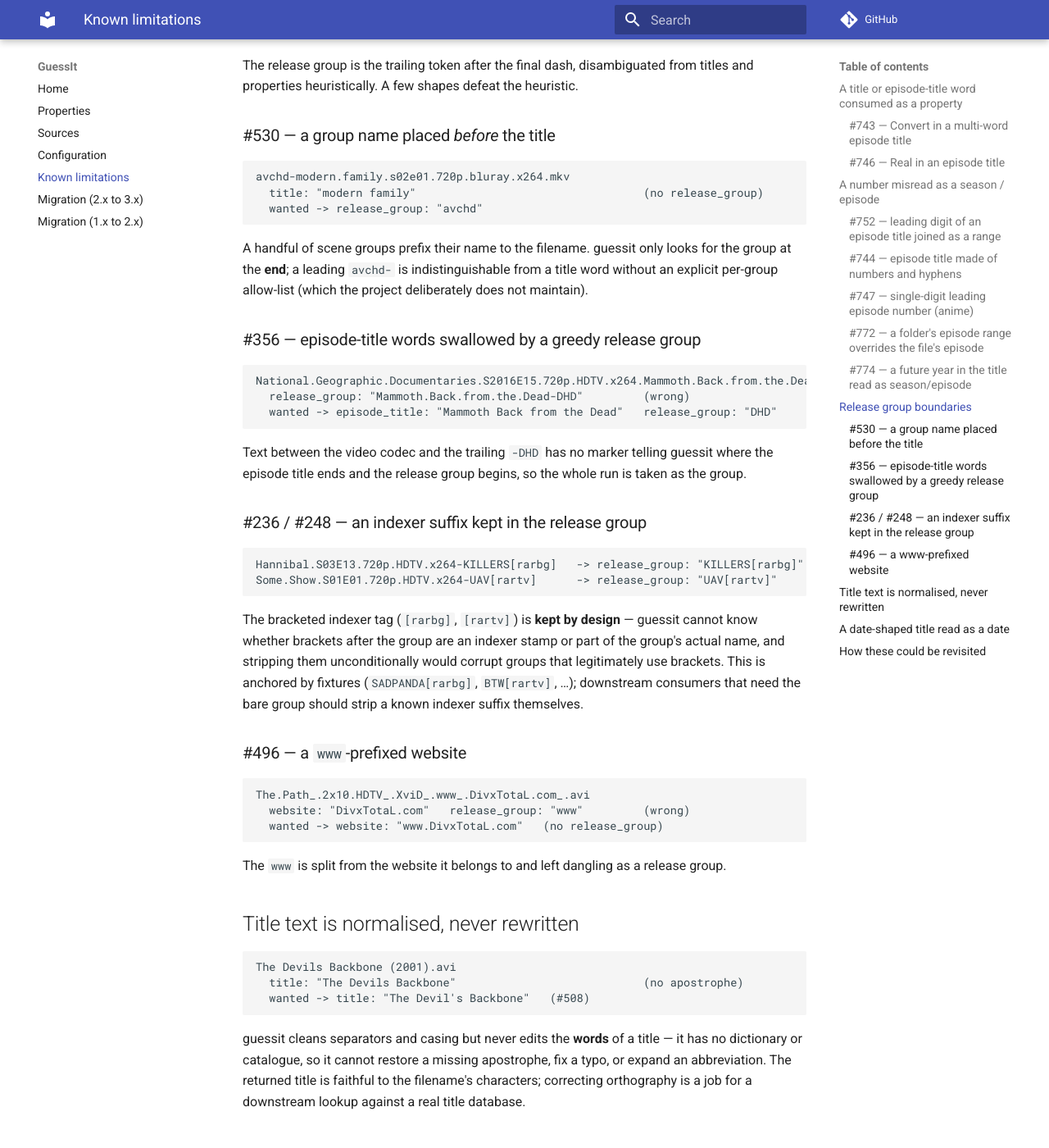
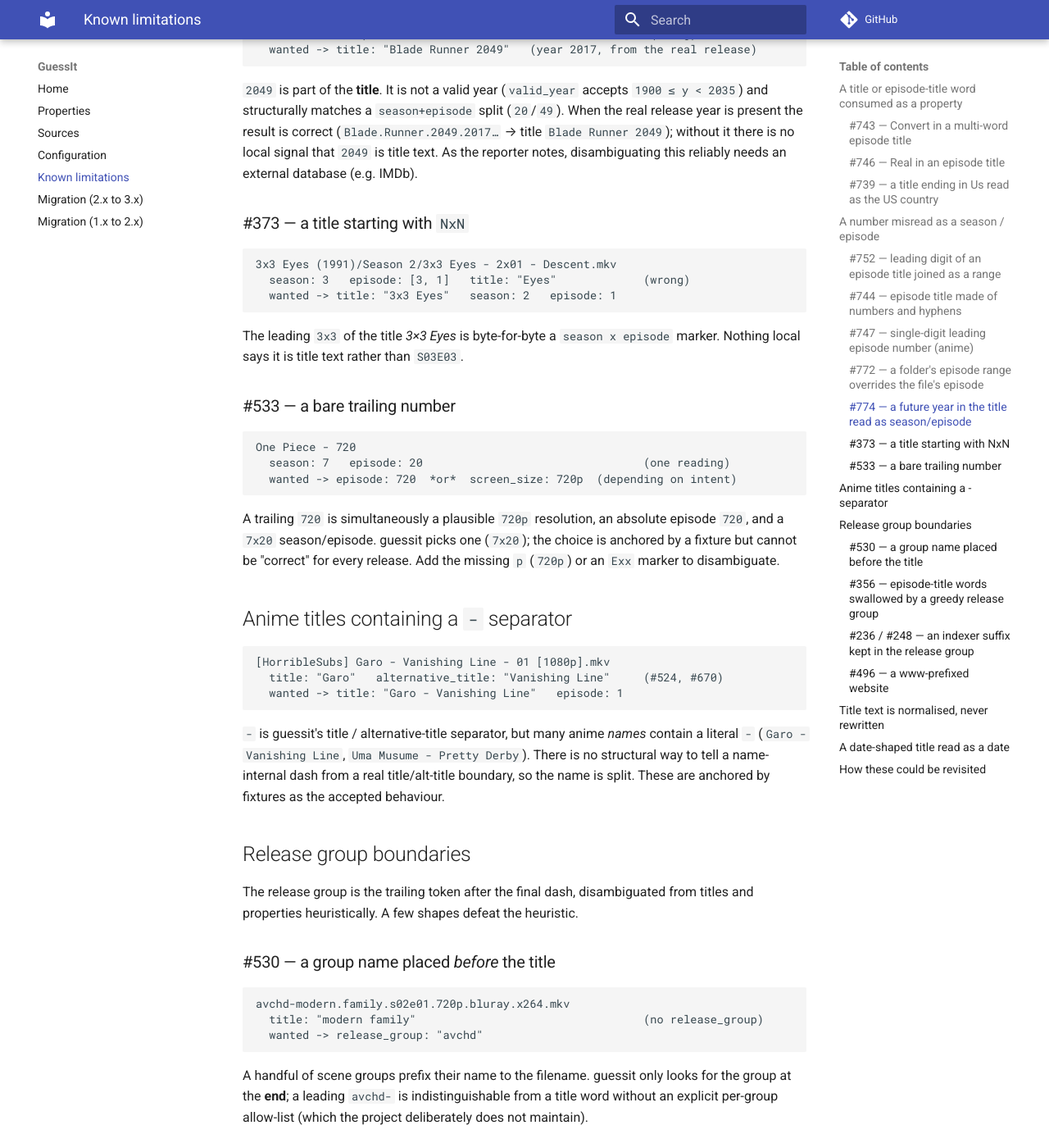
Before and after one commit to guessit-io/guessit, an MkDocs documentation site: the page built from docs/known-limitations.md, in a window 1280 px wide and 1400 px high, scrolled down 3114 px. Shown: the whole window at 82% size. Built offline with MkDocs 1.6.1 and Material for MkDocs 9.7.7, drawn with Linux system fonts in a browser that asks for light colours; comment, search, counter and statistics services are not loaded; some of the changed text lies outside the part shown.

Commit message:
docs(known-limitations): add structural cases found sweeping closed Invalid Guess issues
Triaged all 136 closed "Invalid Guess Result" issues against current behaviour;
the genuinely-unfixable structural-ambiguity ones (not already documented) are
added:

- title ending in "Us" read as US country (#739)
- title starting with NxN read as a season x episode marker (#373)
- a bare trailing number (720 = 720p / abs-ep / 7x20) (#533)
- anime names containing a literal " - " separator (#524, #670)

The vast majority of those closed issues are already fixed and corpus-covered.

Co-Authored-By: Claude Opus 4.8 (1M context) <noreply@anthropic.com>
Claude-Session: https://claude.ai/code/session_01HSN8U8jMGw791gxpVpRh6f

````diff
--- a/docs/known-limitations.md
+++ b/docs/known-limitations.md
@@ -41,6 +41,18 @@ Schmigadoon.S02E04.Something.Real.1080p.ATVP.WEB-DL.DDP5.1.H.264-NOGRP
   episode_title: "Something"   other: "Proper"             (wrong)
   wanted -> episode_title: "Something Real"  (no other)
 ```
+
+### #739 — a title ending in `Us` read as the US country
+
+```
+The.Last.of.Us.S01E01
+  title: "The Last of"   country: US                       (wrong)
+  wanted -> title: "The Last of Us"
+```
+
+`Us` at the title tail is identical to the `US` country keyword. The standalone case is handled
+(`Us.2019` → title `Us`), but a title that *ends* with `Us` after other words still loses it to the
+country match — the same content-vs-property ambiguity as above.
 
 **Root cause.** `Converted` (`CONVERT`) and `Real`/`Proper` are `has-neighbor` `other` keywords. With
 a neighbour present they match wherever they appear, including mid-title.
@@ -128,6 +140,42 @@ structurally matches a `season+episode` split (`20`/`49`). When the real release
 result is correct (`Blade.Runner.2049.2017…` → title `Blade Runner 2049`); without it there is no
 local signal that `2049` is title text. As the reporter notes, disambiguating this reliably needs an
 external database (e.g. IMDb).
+
+### #373 — a title starting with `NxN`
+
+```
+3x3 Eyes (1991)/Season 2/3x3 Eyes - 2x01 - Descent.mkv
+  season: 3   episode: [3, 1]   title: "Eyes"             (wrong)
+  wanted -> title: "3x3 Eyes"   season: 2   episode: 1
+```
+
+The leading `3x3` of the title *3×3 Eyes* is byte-for-byte a `season x episode` marker. Nothing
+local says it is title text rather than `S03E03`.
+
+### #533 — a bare trailing number
+
+```
+One Piece - 720
+  season: 7   episode: 20                                 (one reading)
+  wanted -> episode: 720  *or*  screen_size: 720p  (depending on intent)
+```
+
+A trailing `720` is simultaneously a plausible `720p` resolution, an absolute episode `720`, and a
+`7x20` season/episode. guessit picks one (`7x20`); the choice is anchored by a fixture but cannot be
+"correct" for every release. Add the missing `p` (`720p`) or an `Exx` marker to disambiguate.
+
+## Anime titles containing a ` - ` separator
+
+```
+[HorribleSubs] Garo - Vanishing Line - 01 [1080p].mkv
+  title: "Garo"   alternative_title: "Vanishing Line"     (#524, #670)
+  wanted -> title: "Garo - Vanishing Line"   episode: 1
+```
+
+` - ` is guessit's title / alternative-title separator, but many anime *names* contain a literal
+` - ` (`Garo - Vanishing Line`, `Uma Musume - Pretty Derby`). There is no structural way to tell a
+name-internal dash from a real title/alt-title boundary, so the name is split. These are anchored by
+fixtures as the accepted behaviour.
 
 ## Release group boundaries
 
````
